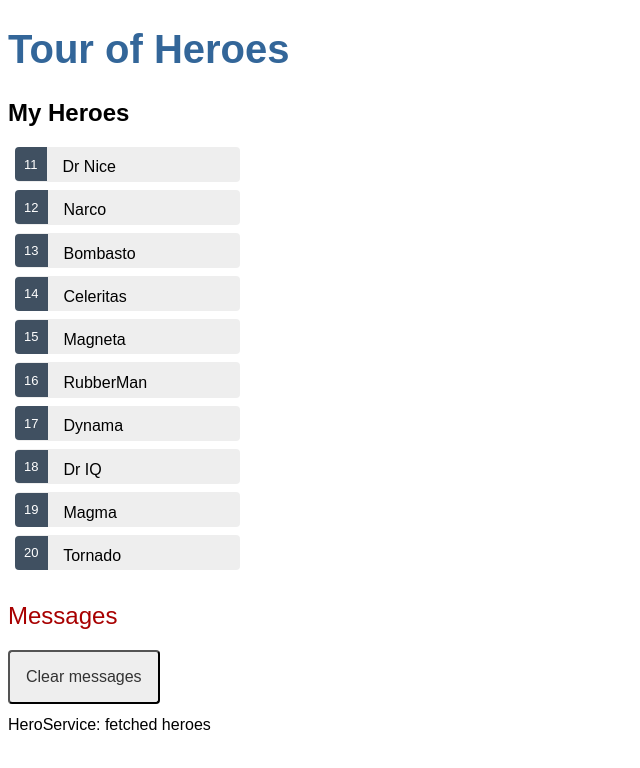
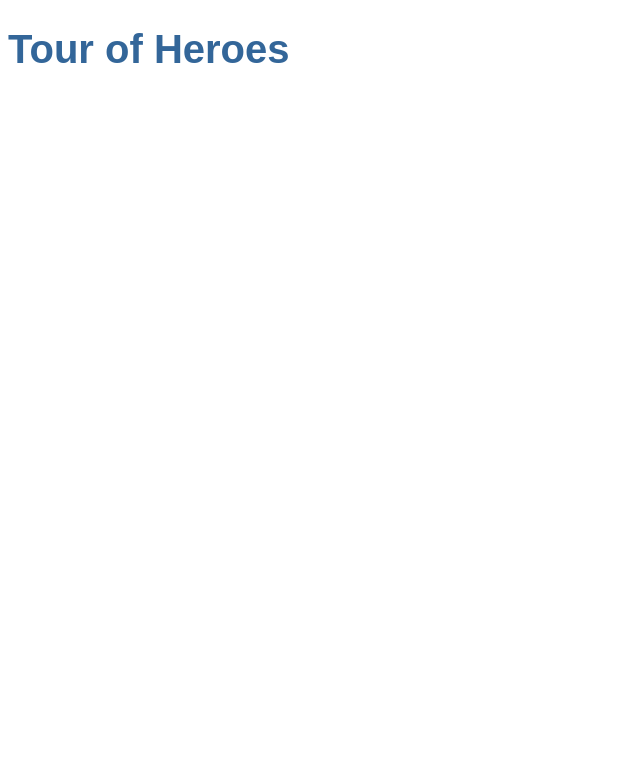
Before and after one commit to shoichiaizawa/angular-tour-of-heroes, an Angular app: page / in a window 1280 px wide. Shown: the top 768 px of the page, without its empty margins (0-640 px from the left). Built offline with nearby package versions, Linux system fonts and the light colour scheme.

Commit message:
feat(app): add RouterOutlet to app component

```diff
--- a/src/app/app.component.html
+++ b/src/app/app.component.html
@@ -1,3 +1,3 @@
-<h1>{{ title }}</h1>
-<app-heroes></app-heroes>
+<h1 id="main-content-header">{{ title }}</h1>
+<router-outlet></router-outlet>
 <app-messages></app-messages>
```
